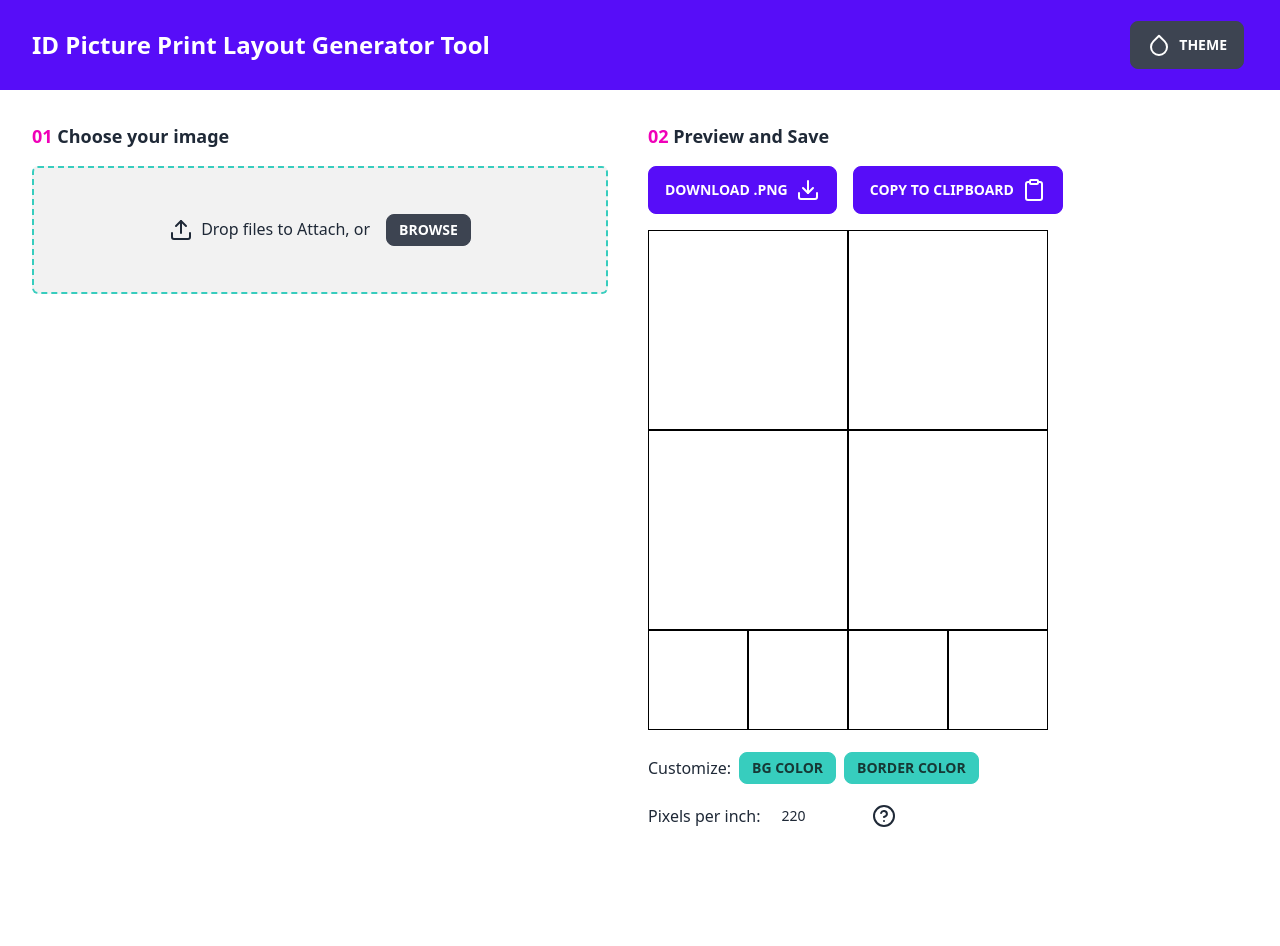
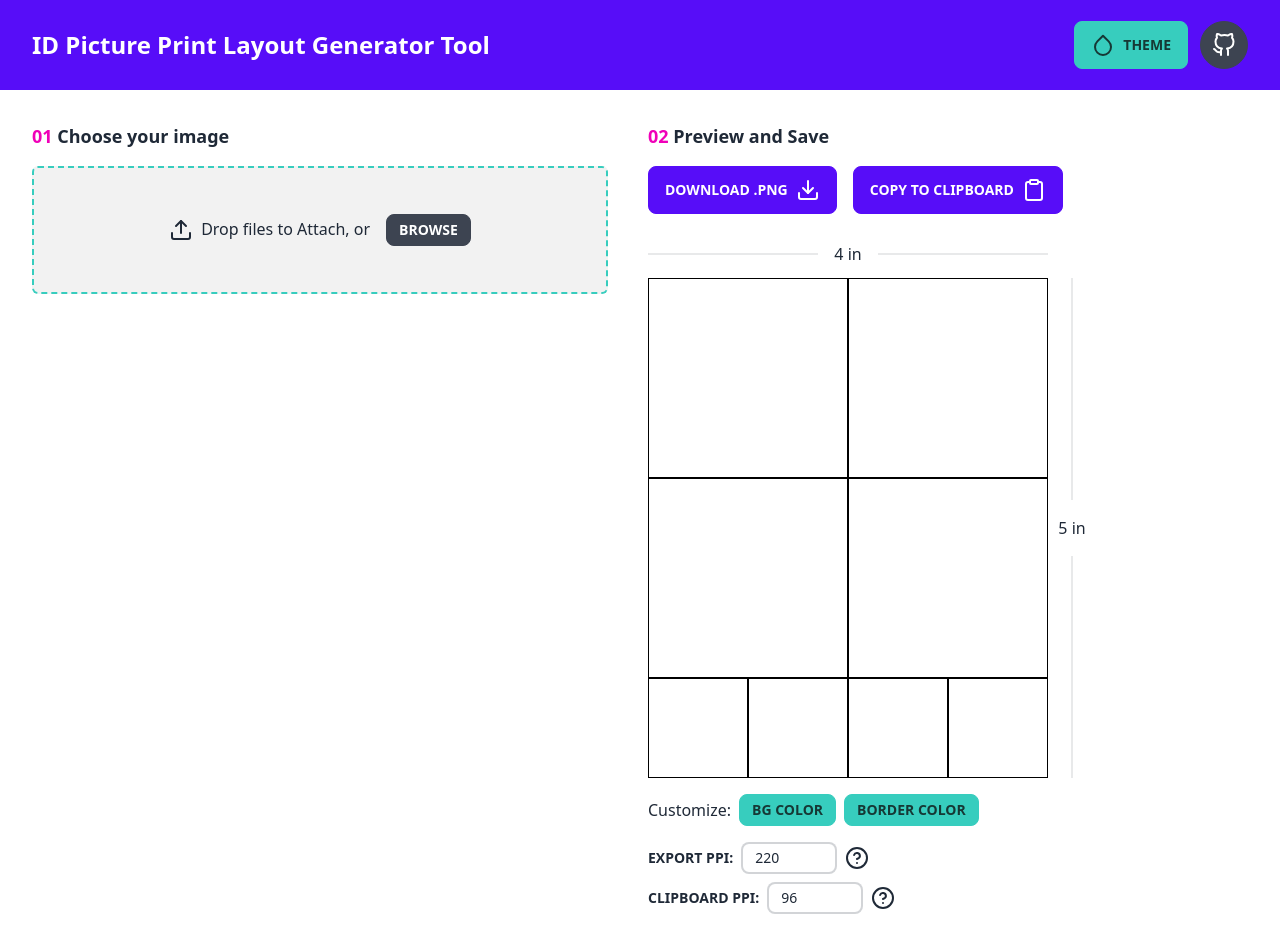
Before and after one commit to andreitrinidad/next-id-picture-layout-generator, a Next.js app: page / in a window 1280 px wide. Before the commit the page ends 864 px from the top, so only its background shows below. Built offline with nearby package versions, Linux system fonts and the light colour scheme.

Commit message:
🐛 Fix bug on copying in word

```diff
--- a/src/pages/index.tsx
+++ b/src/pages/index.tsx
@@ -84,7 +84,8 @@ const Home: NextPage = () => {
 	const [imagePreviewSrc, setImagePreviewSrc] = useState('');
 	const [bgColor, setBgColor] = useState('#FFF');
 	const [borderColor, setBorderColor] = useState('#000');
-	const [pixelDensity, setPixelDensity] = useState(220);
+	const [pixelDensityCopy, setPixelDensityCopy] = useState(220);
+	const [pixelDensityDL, setPixelDensityDL] = useState(220);
 	const previewRef = useRef<HTMLDivElement>(null);
 	const [theme, setTheme] = useState('light');
 
@@ -173,7 +174,6 @@ const Home: NextPage = () => {
 									style={{
 										transform: `scale(${scale}) rotate(${rotate}deg)`,
 									}}
-
 									onLoad={onImageLoad}
 								/>
 							</ReactCrop>
@@ -218,7 +218,9 @@ const Home: NextPage = () => {
 				)}
 				<div className="card bg-base-200 mt-8 p-4 px-8">
 					<div className="flex items-center justify-between w-[300px] mb-3">
-						<span>Scale: </span>
+						<label className="uppercase font-bold text-sm">
+							Scale:{' '}
+						</label>
 						<div className="input-group w-auto items-center">
 							<button
 								className="btn btn-square btn-sm"
@@ -229,7 +231,7 @@ const Home: NextPage = () => {
 							<input
 								// type="text"
 								placeholder="0"
-								className="input input-bordered w-20 input-sm"
+								className="input input-bordered border-2 w-20 input-sm"
 								type="number"
 								step="0.1"
 								value={Math.round(scale * 10) / 10}
@@ -247,7 +249,9 @@ const Home: NextPage = () => {
 						</div>
 					</div>
 					<div className="flex items-center justify-between w-[300px] mb-3">
-						<label>Rotate: </label>
+						<label className="uppercase font-bold text-sm">
+							Rotate:{' '}
+						</label>
 
 						<div className="input-group w-auto items-center">
 							<button
@@ -259,7 +263,7 @@ const Home: NextPage = () => {
 							<input
 								// type="text"
 								placeholder="0"
-								className="input input-bordered w-20 input-sm"
+								className="input input-bordered border-2 w-20 input-sm"
 								type="number"
 								// step="0.1"
 								value={rotate}
@@ -277,7 +281,9 @@ const Home: NextPage = () => {
 						</div>
 					</div>
 					<label className="flex items-center justify-between w-[300px] mb-3 cursor-pointer">
-						<span className="">Toggle Aspect Ratio</span>
+						<span className="uppercase font-bold text-sm">
+							Toggle Aspect Ratio:
+						</span>
 						<input
 							type="checkbox"
 							className="toggle"
@@ -312,11 +318,13 @@ const Home: NextPage = () => {
 	useEffect(() => {
 		const savedTheme = localStorage.getItem('theme') || 'light';
 		setTheme(savedTheme);
+		setPixelDensityCopy(96);
+		setPixelDensityDL(220);
 	}, []);
 
 	return (
 		<div className="bg-base-100 h-screen" data-theme={theme}>
-      <ToastContainer hideProgressBar theme='dark'/>
+			<ToastContainer hideProgressBar theme="dark" />
 			<Head>
 				<title>ID Picture Print Layout Generator Tool</title>
 			</Head>
@@ -325,15 +333,19 @@ const Home: NextPage = () => {
 				<h1 className="text-primary-content text-2xl font-bold">
 					ID Picture Print Layout Generator Tool
 				</h1>
+				<div className='flex items-center gap-2'>
 					<div className="dropdown dropdown-left ">
-					<label tabIndex={0} className="btn m-1 gap-2">
+						<label tabIndex={0} className="btn btn-accent m-1 gap-2">
 							<Icon.Droplet /> theme
 						</label>
 						<ul
 							tabIndex={0}
 							className="dropdown-content menu p-2 shadow bg-base-100 rounded-box w-52 max-h-72 overflow-y-auto"
 						>
-						<div className="text-center py-2"> Choose a theme:</div>
+							<div className="text-center py-2">
+								{' '}
+								Choose a theme:
+							</div>
 
 							<hr />
 							{themeData.map((val, i) => {
@@ -351,6 +363,10 @@ const Home: NextPage = () => {
 							})}
 							{/* <li><a>Item 2</a></li> */}
 						</ul>
+					</div>
+          <div className="tooltip tooltip-left" data-tip="Built with⚡by andrei 🔥. See source code on Github">
+          <a target="_blank" href="https://github.com/andreitrinidad/next-id-picture-layout-generator" className="btn btn-circle" rel="noreferrer"><Icon.GitHub/></a>
+          </div>
 				</div>
 			</header>
 			<section className="flex flex-1 p-8 gap-10 bg-base-100">
@@ -412,7 +428,7 @@ const Home: NextPage = () => {
 								exportAsImage(
 									previewRef.current,
 									'image',
-									pixelDensity
+									pixelDensityDL
 								)
 							}
 						>
@@ -422,11 +438,15 @@ const Home: NextPage = () => {
 						<button
 							className="btn btn-primary gap-2"
 							onClick={() => {
-
-								copyImage(previewRef.current, pixelDensity, () => toast("Copied to Clipboard!", {autoClose: 1500}))
-
-              }
-							}
+								copyImage(
+									previewRef.current,
+									pixelDensityCopy,
+									() =>
+										toast('Copied to Clipboard!', {
+											autoClose: 1500,
+										})
+								);
+							}}
 						>
 							Copy to Clipboard
 							<Icon.Clipboard />
@@ -434,12 +454,23 @@ const Home: NextPage = () => {
 					</div>
 
 					{/* PREVIEW */}
+          <div className='inline-flex'>
+            <div className='flex flex-col'>
+          <div className="divider">4 in</div>
+
             <LayoutPreview
               imagePreviewSrc={imagePreviewSrc}
               bgColor={bgColor}
               borderColor={borderColor}
               ppi={100}
             />
+
+            </div>
+            <div className="divider divider-horizontal border-base-content pt-12">5 in</div>
+
+
+          </div>
+
 
 					{/* ACTUAL SIZE MOVE IT SOMEWHERE */}
 					<div className="absolute -z-10 top-0 left-0 h-2 w-2 overflow-hidden ">
@@ -448,7 +479,7 @@ const Home: NextPage = () => {
 							imagePreviewSrc={imagePreviewSrc}
 							borderColor={borderColor}
 							bgColor={bgColor}
-							ppi={pixelDensity}
+							ppi={pixelDensityDL}
 						/>
 					</div>
 					<div className="flex gap-2 items-center my-4">
@@ -480,23 +511,19 @@ const Home: NextPage = () => {
 							</div>
 						</a>
 					</div>
-					<div className="flex gap-2 items-center">
-						<label htmlFor="">Pixels per inch:</label>
+					<div className="flex gap-2 items-center mb-2">
+						<label className="uppercase font-bold text-sm">
+							Export PPI:
+						</label>
 						<input
 							type="number"
 							min="96"
 							max="600"
-							className="input input-sm w-24"
-							value={pixelDensity}
+							className="input input-sm w-24 input-bordered border-2"
+							value={pixelDensityDL}
 							onChange={(e) => {
 								let value = Number(e.target.value);
-								// if (Number(e.target.value) < 96) {
-								// 	value = 96;
-								// }
-								// if (Number(e.target.value) > 600) {
-								// 	value = 600;
-								// }
-								setPixelDensity(value);
+								setPixelDensityDL(value);
 							}}
 							onBlur={(e) => {
 								let value = Number(e.target.value);
@@ -506,13 +533,55 @@ const Home: NextPage = () => {
 								if (Number(e.target.value) > 600) {
 									value = 600;
 								}
-								setPixelDensity(value);
+								setPixelDensityDL(value);
 							}}
 						/>
 
 						<div
 							className="tooltip"
-							data-tip="PPI or Pixels Per Inch is the density of pixels in an image. The web uses 96 PPI by default. For programs like Microsoft Word 220 PPI is the default."
+							data-tip="PPI or Pixels Per Inch is the density of pixels in an image. 220 PPI is optimized for downloading and inserting into Microsoft Office programs"
+						>
+							<Icon.HelpCircle />
+						</div>
+					</div>
+					<div className="flex gap-2 items-center">
+						<label
+							htmlFor=""
+							className="uppercase font-bold text-sm"
+						>
+							Clipboard PPI:
+						</label>
+						<input
+							type="number"
+							min="96"
+							max="600"
+							className="input input-sm w-24 input-bordered border-2"
+							value={pixelDensityCopy}
+							onChange={(e) => {
+								let value = Number(e.target.value);
+								// if (Number(e.target.value) < 96) {
+								// 	value = 96;
+								// }
+								// if (Number(e.target.value) > 600) {
+								// 	value = 600;
+								// }
+								setPixelDensityCopy(value);
+							}}
+							onBlur={(e) => {
+								let value = Number(e.target.value);
+								if (Number(e.target.value) < 96) {
+									value = 96;
+								}
+								if (Number(e.target.value) > 600) {
+									value = 600;
+								}
+								setPixelDensityCopy(value);
+							}}
+						/>
+
+						<div
+							className="tooltip"
+							data-tip="PPI or Pixels Per Inch is the density of pixels in an image. 96 PPI is optimized for pasting images into Microsoft Office programs."
 						>
 							<Icon.HelpCircle />
 						</div>
--- a/src/utils/exportAsImage.tsx
+++ b/src/utils/exportAsImage.tsx
@@ -14,7 +14,7 @@ export const copyImage = async (element: HTMLDivElement|null, ppi: number = 220,
 	if (element == null) return;
   const canvas = await html2canvas(element);
 	const image = canvas.toDataURL('image/png', 1.0);
-  const image150 = changeDpiDataUrl(image, 96); //hard coded
+  const image150 = changeDpiDataUrl(image, ppi); //hard coded
   const blob = await (await fetch(image150)).blob();
   navigator.clipboard.write([
     new ClipboardItem({
```
Lines whose indentation alone changed are shown as unchanged.
